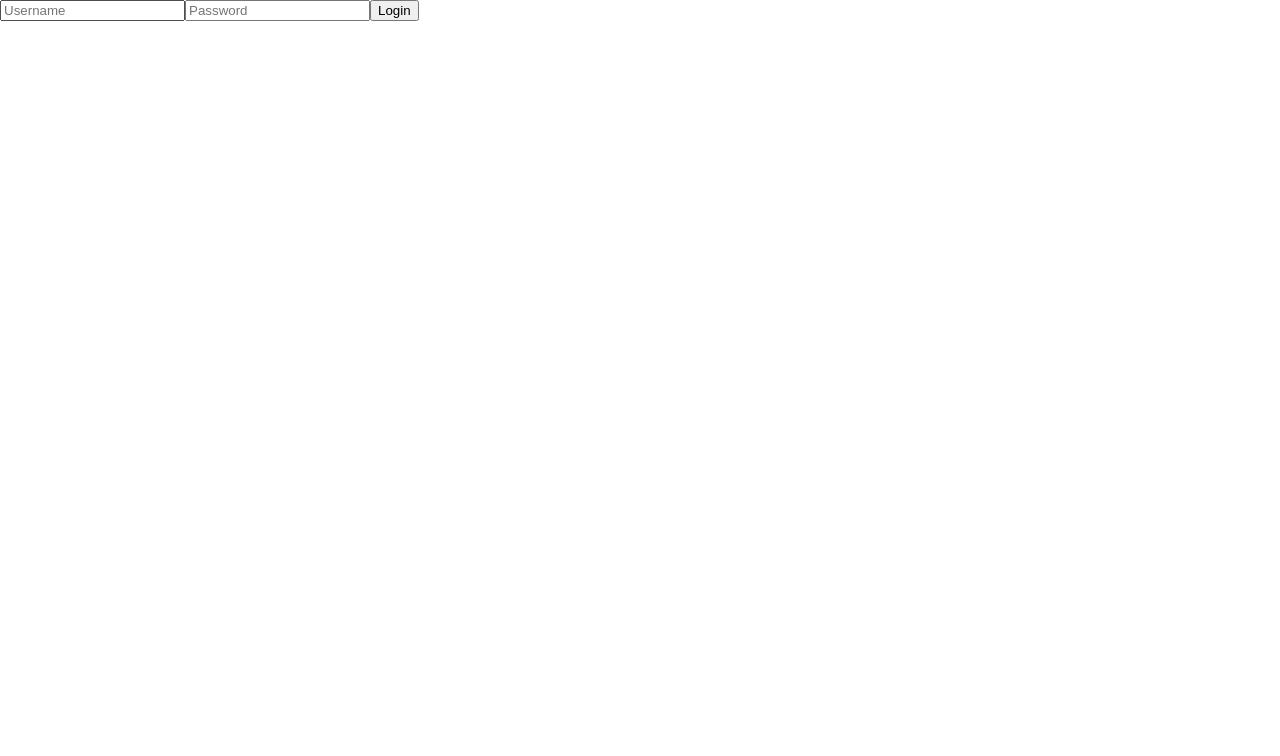
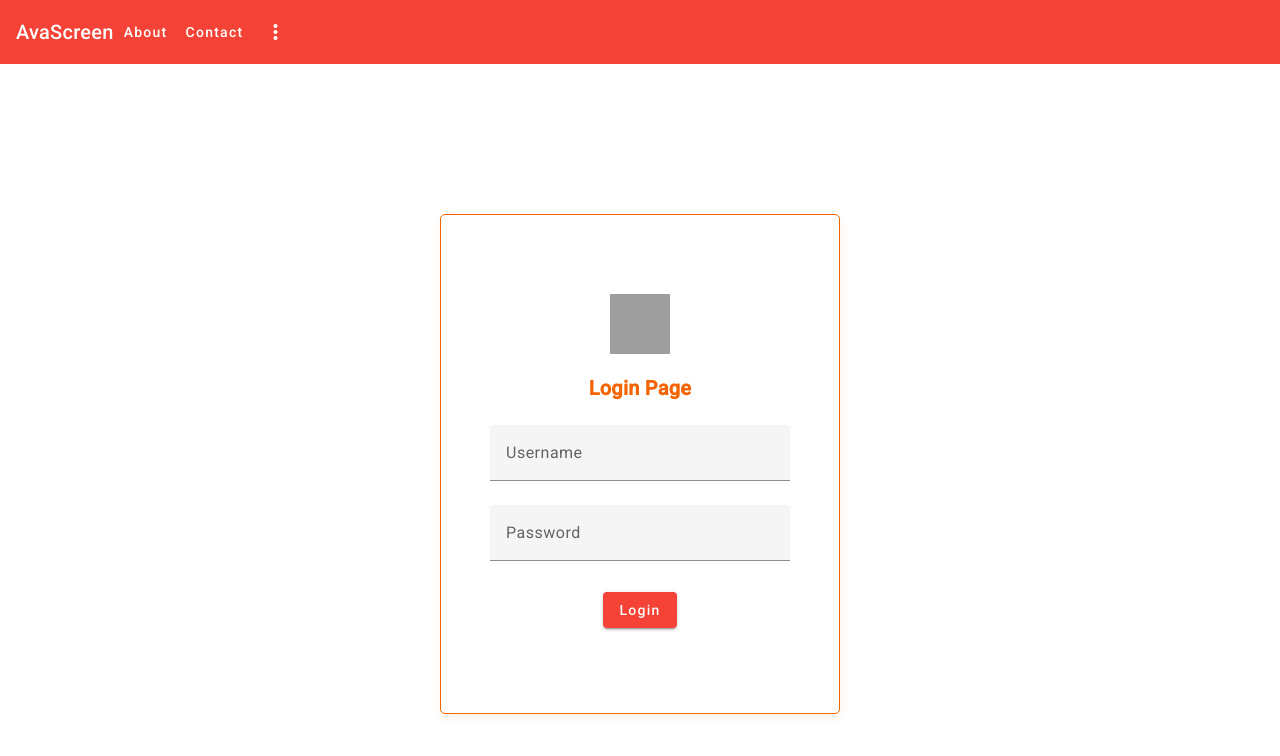
Before and after one commit to kumaresanm/avascreen, an Angular app in the folder candidate-screening-bot/: page / in a window 1280 px wide. Shown: the top 756 px of the page. Built offline with nearby package versions, Linux system fonts and the light colour scheme; grey boxes are pictures that could not be loaded.

Commit message:
LogIn-Page-UI

```diff
--- a/candidate-screening-bot/package.json
+++ b/candidate-screening-bot/package.json
@@ -15,6 +15,7 @@
     "@angular/common": "^16.2.0",
     "@angular/compiler": "^16.2.0",
     "@angular/core": "^16.2.0",
+    "@angular/flex-layout": "^15.0.0-beta.42",
     "@angular/forms": "^16.2.0",
     "@angular/material": "^16.2.14",
     "@angular/platform-browser": "^16.2.0",
--- a/candidate-screening-bot/src/app/login/login.component.css
+++ b/candidate-screening-bot/src/app/login/login.component.css
@@ -0,0 +1,37 @@
+.center-content {
+    display: flex;
+    flex-direction: column;
+    justify-content: center;
+    align-items: center;
+    height: 100%;
+  }
+
+  .login-box {
+    width: 400px; /* Set the width of the card */
+    height: 500px; /* Set the height of the card */
+    border: 1px solid #f46404; /* Set border properties */
+    border-radius: 5px; /* Optionally add border radius for rounded corners */
+    padding: 20px; /* Optionally add padding inside the box */
+    box-shadow: 1px 4px 8px rgba(234, 115, 30, 0.1); /* Optionally add box shadow */
+  }
+  .container {
+    display: flex;
+    justify-content: center;
+    align-items: center;
+    height: 100vh;
+  }
+  .logo {
+    padding: 2px 0px;
+    width: 60px;
+    height: 60px;
+  }
+  .login-title{
+    font-size: 20px;
+    font-weight: 600;
+    color: #f46404;
+    text-align: center;
+    padding-bottom: 20px;
+  }
+  .example-full-width{
+    width: 300px;
+  }
--- a/candidate-screening-bot/src/app/login/login.component.html
+++ b/candidate-screening-bot/src/app/login/login.component.html
@@ -1,5 +1,60 @@
-<form (ngSubmit)="login()">
-  <input type="text" placeholder="Username" (ngModel)="username" name="username">
-  <input type="password" placeholder="Password" (ngModel)="password" name="password">
-  <button type="submit">Login</button>
-</form>
+<mat-toolbar color="warn">
+  <mat-toolbar-row>
+  <span>AvaScreen</span>
+      <span class="example-fill-remaining-space"></span>
+      <span class="align-center"></span>
+      <span class="example-spacer"></span>
+      <button mat-button>About</button>
+      <button mat-button>Contact</button>
+      <button mat-icon-button [matMenuTriggerFor]="menu">
+    <mat-icon>more_vert</mat-icon>
+  </button>
+  <mat-menu #menu="matMenu">
+    <button mat-menu-item>
+      <mat-icon>dialpad</mat-icon>
+      <span>Redial</span>
+    </button>
+    <button mat-menu-item disabled>
+      <mat-icon>voicemail</mat-icon>
+      <span>Check voicemail</span>
+    </button>
+    <button mat-menu-item>
+      <mat-icon>notifications_off</mat-icon>
+      <span>Disable alerts</span>
+    </button>
+  </mat-menu>
+   </mat-toolbar-row>
+  </mat-toolbar>
+  <div class="container">
+  <mat-card class="login-box center-content">
+    <img src="https://yt3.googleusercontent.com/ytc/AIdro_kOCpUugjdoHRmuGTLfuJWLLmVZj-X1XxBIagHhyw=s900-c-k-c0x00ffffff-no-rj" alt="Your Logo" class="logo">
+
+    <mat-card-header>
+      <mat-card-title class="login-title">Login Page</mat-card-title>
+    </mat-card-header>
+    <mat-card-content >
+      <form class="example-form">
+        <table class="example-full-width" cellspacing="0">
+          <tr>
+            <td>
+              <mat-form-field class="example-full-width">
+                <input matInput placeholder="Username" [(ngModel)]="username" name="username" required>
+              </mat-form-field>
+            </td>
+          </tr>
+          <tr>
+            <td>
+              <mat-form-field class="example-full-width">
+                <input matInput placeholder="Password" [(ngModel)]="password" type="password" name="password" required>
+              </mat-form-field>
+            </td>
+          </tr>
+        </table>
+      </form>
+      <mat-spinner [style.display]="showSpinner ? 'block' : 'none'"></mat-spinner>
+    </mat-card-content>
+    <mat-card-actions>
+      <button mat-raised-button (click)="login()" color="warn">Login</button>
+    </mat-card-actions>
+  </mat-card>
+</div>
--- a/candidate-screening-bot/src/app/login/login.component.ts
+++ b/candidate-screening-bot/src/app/login/login.component.ts
@@ -9,14 +9,17 @@ import { Router } from '@angular/router';
 export class LoginComponent {
   username: string | undefined;
   password: string | undefined;
+  showSpinner: boolean = false;
 
   constructor(private router: Router) {}
 
   login() {
     // Implement your login logic here
     // For simplicity, just redirect to admin page
-    this.username = 'Kumar';
-    this.password = 'testpassword';
-    this.router.navigate(['/admin']);
+    if(this.username == 'admin' && this.password == 'admin'){
+      this.router.navigate(["admin"]);
+     }else {
+       alert("Invalid credentials");
+     }
   }
 }
--- a/candidate-screening-bot/src/index.html
+++ b/candidate-screening-bot/src/index.html
@@ -9,6 +9,7 @@
   <link rel="preconnect" href="https://fonts.gstatic.com">
   <link href="https://fonts.googleapis.com/css2?family=Roboto:wght@300;400;500&display=swap" rel="stylesheet">
   <link href="https://fonts.googleapis.com/icon?family=Material+Icons" rel="stylesheet">
+  <link href="//fonts.googleapis.com/icon?family=Material+Icons" rel="stylesheet">
 </head>
 <body class="mat-typography">
   <app-root></app-root>
--- a/candidate-screening-bot/src/styles.css
+++ b/candidate-screening-bot/src/styles.css
@@ -2,3 +2,4 @@
 
 html, body { height: 100%; }
 body { margin: 0; font-family: Roboto, "Helvetica Neue", sans-serif; }
+@import '~@angular/material/prebuilt-themes/indigo-pink.css';
```
Also changed, not shown: candidate-screening-bot/src/app/app.module.ts (+30 -1 lines), candidate-screening-bot/src/app/core/material.module.ts (added, +43 -0 lines), 1 other file (tests, documents, lock files or other folders).
